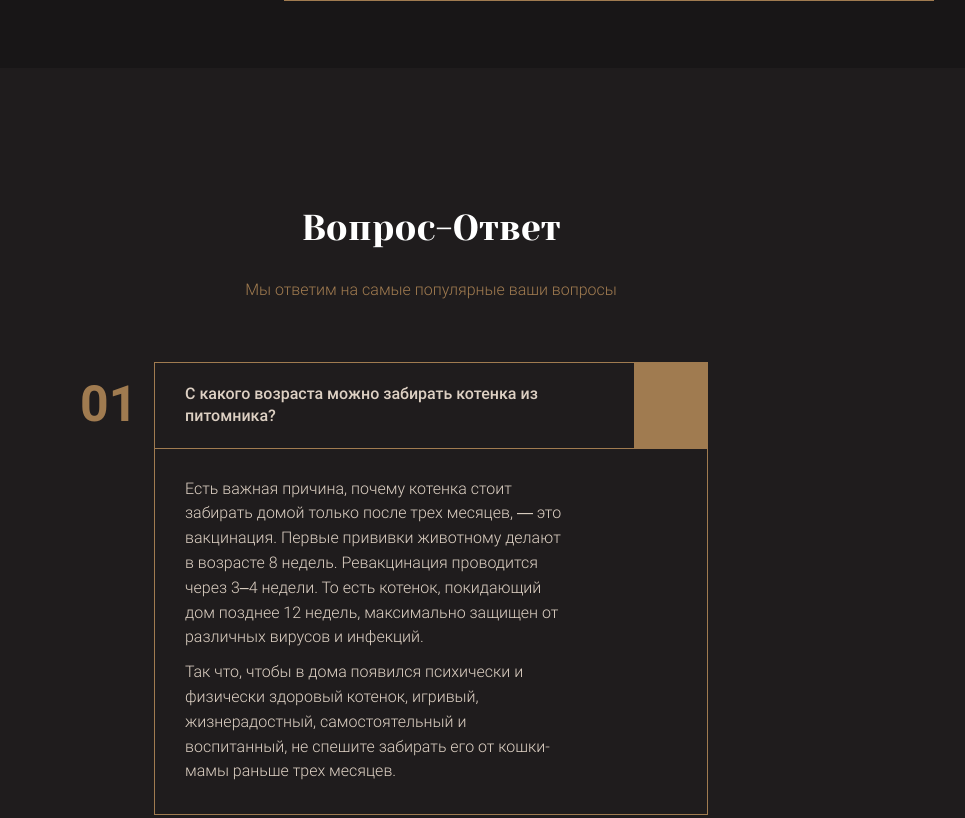
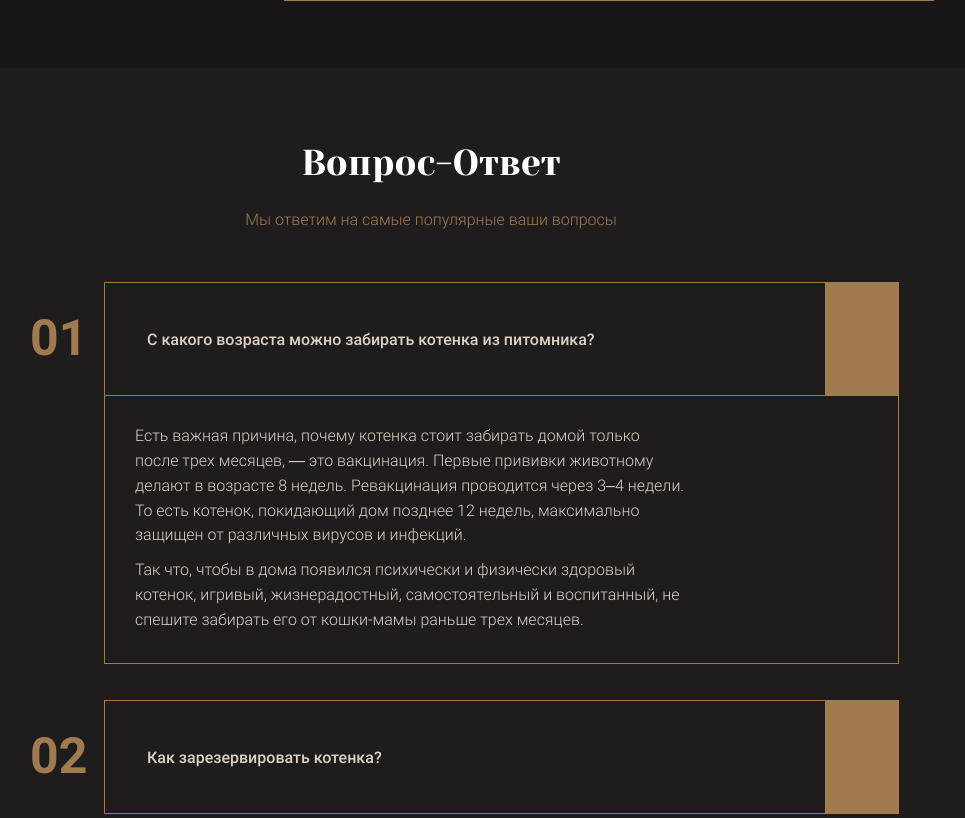
Before and after one commit to feralist21/main-coon, a website: page source/index.html in a window 1536 px wide. Shown: the part 4709-5527 px from the top of the page, without its empty margins (337-1302 px from the left). Drawn offline with nearby package versions, Linux system fonts and the light colour scheme; files that its build step writes are made by us from their sources.

Commit message:
Верстка блока с вопросами-ответами под desktop

```diff
--- a/source/sass/blocks/faq.scss
+++ b/source/sass/blocks/faq.scss
@@ -24,8 +24,7 @@
 
 .faq__item {
   min-width: 290px;
-  margin: 0 auto;
-  margin-bottom: 30px;
+  margin: 0 auto 30px;
   border: 1px solid $brown;
 
   &:last-child {
@@ -103,7 +102,7 @@
 
   .faq__item {
     width: 554px;
-
+    margin: 0 35px 25px auto;
   }
 
   .faq__question {
@@ -140,3 +139,31 @@
     line-height: 1.55;
   }
 }
+
+@media (min-width: 1366px) {
+  .faq {
+    padding-top: 75px;
+    padding-bottom: 85px;
+  }
+
+  .faq__title {
+    margin-bottom: 25px;
+  }
+
+  .faq__list {
+    margin-top: 50px;
+  }
+
+  .faq__item {
+    margin: 0 110px 36px auto;
+    width: 795px;
+  }
+
+  .faq__question {
+    padding: 46px 104px 44px 42px;
+  }
+
+  .faq__text {
+    width: 550px;
+  }
+}
```
